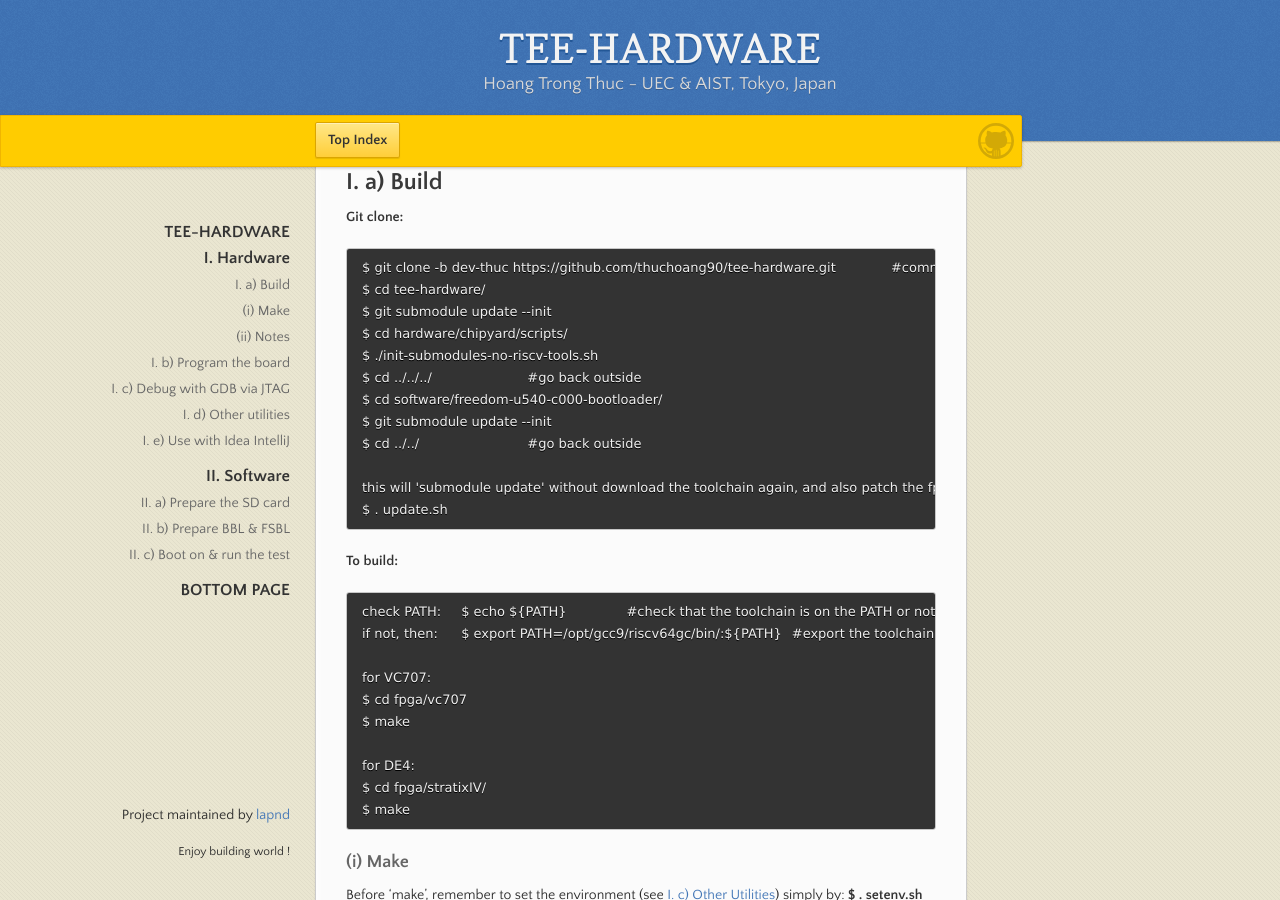
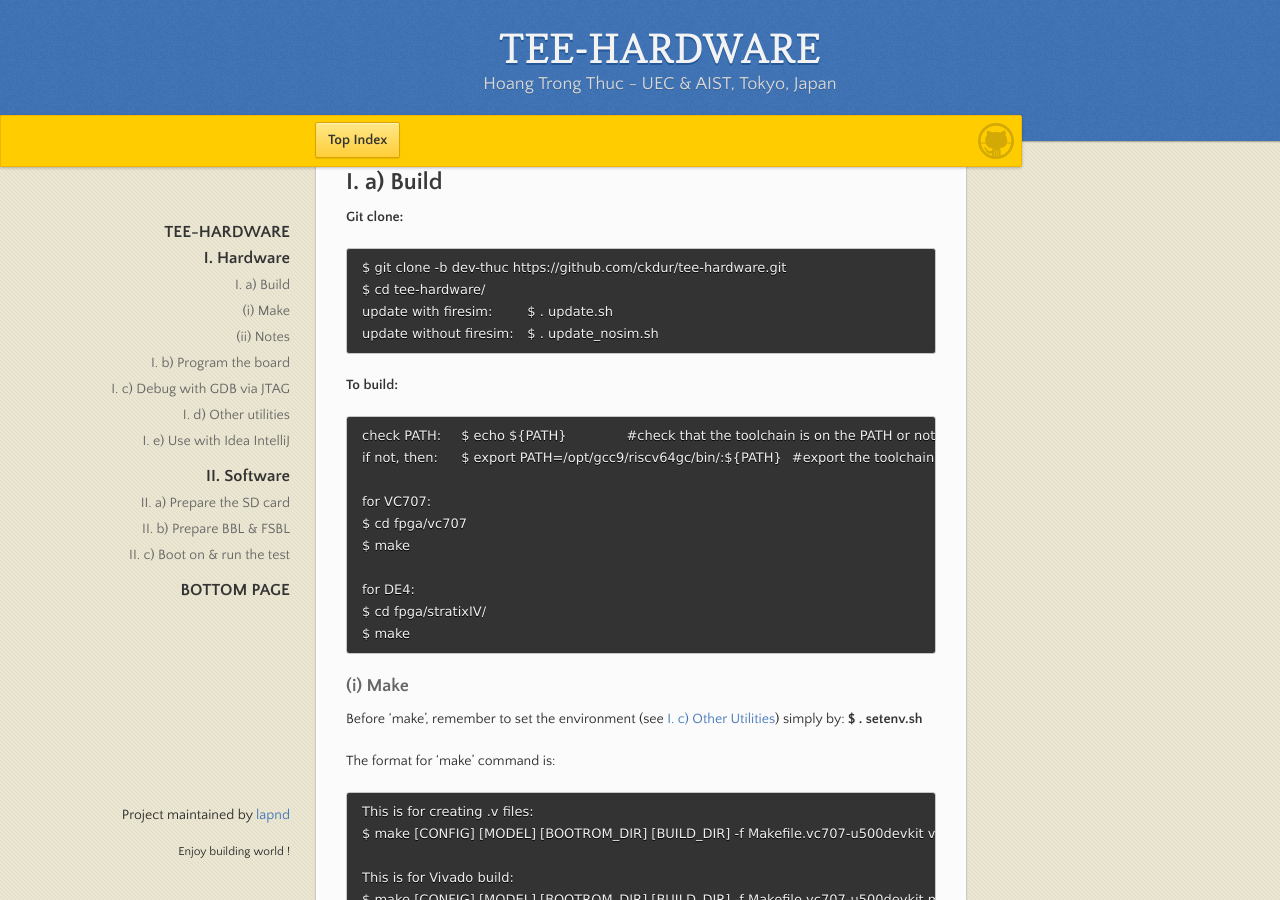
Before and after one commit to lapnd/httdes.github.io, a Jekyll site: the page built from tee-hw.md, in a window 1280 px wide and 900 px high, scrolled down 334 px. Built offline with Jekyll 4.4.1, drawn with Linux system fonts in a browser that asks for light colours; our own code applies the rules of GitHub Pages for plain Markdown files.

Commit message:
Update tee-hw.md

```diff
--- a/tee-hw.md
+++ b/tee-hw.md
@@ -18,18 +18,10 @@ The core processors can be configured to use [Rocket](https://github.com/chipsal
 
 **Git clone:**
 
-	$ git clone -b dev-thuc https://github.com/thuchoang90/tee-hardware.git		#commit ??? on ??-??-2020
+	$ git clone -b dev-thuc https://github.com/ckdur/tee-hardware.git
 	$ cd tee-hardware/
-	$ git submodule update --init
-	$ cd hardware/chipyard/scripts/
-	$ ./init-submodules-no-riscv-tools.sh
-	$ cd ../../../			#go back outside
-	$ cd software/freedom-u540-c000-bootloader/
-	$ git submodule update --init
-	$ cd ../../				#go back outside
-
-	this will 'submodule update' without download the toolchain again, and also patch the fpga-shells submodule afterward
-	$ . update.sh
+	update with firesim:	$ . update.sh
+	update without firesim:	$ . update_nosim.sh
 
 **To build:**
 
```
